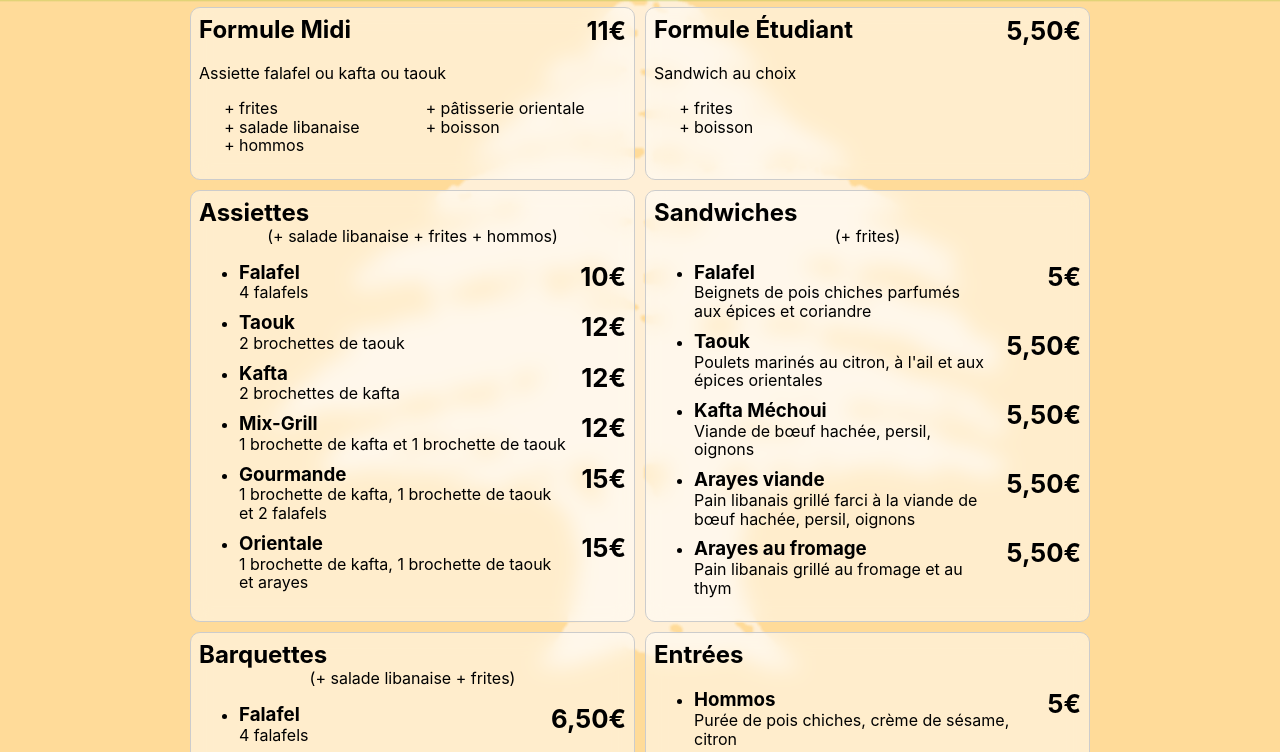
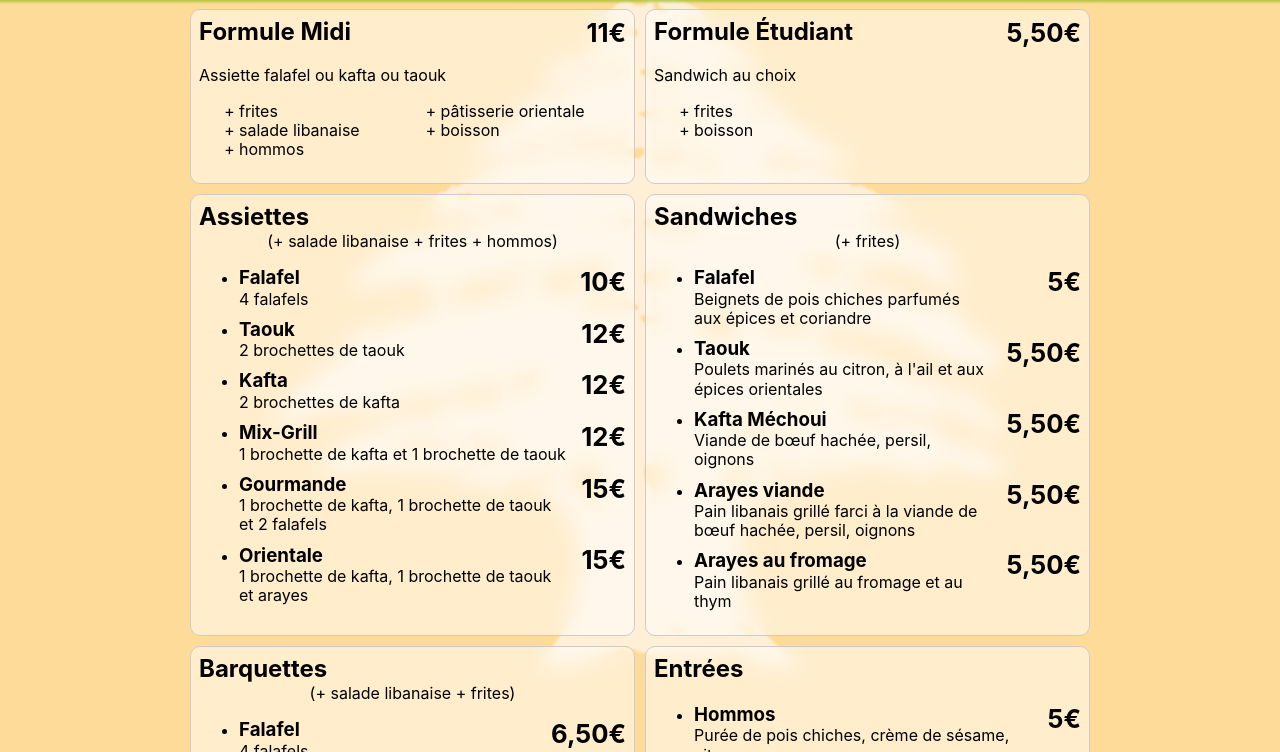
Before and after one commit to lepalaisduliban/aufalafelduliban.com, a plain HTML site: page index3.html in a window 1280 px wide. Shown: the part 75-827 px from the top of the page. Drawn offline with Linux system fonts and the light colour scheme.

Commit message:
Update new version

```diff
--- a/index3.html
+++ b/index3.html
@@ -27,7 +27,6 @@
     html {
       background: hsl(39, 100%, 80%);
       font: 16px/1.2 -apple-system, BlinkMacSystemFont, "Segoe UI", Roboto, Oxygen-Sans, Ubuntu, Cantarell, "Helvetica Neue", sans-serif;
-      line-height: 1.167;
       scroll-behavior: smooth;
     }
     .header-wrapper {
```
